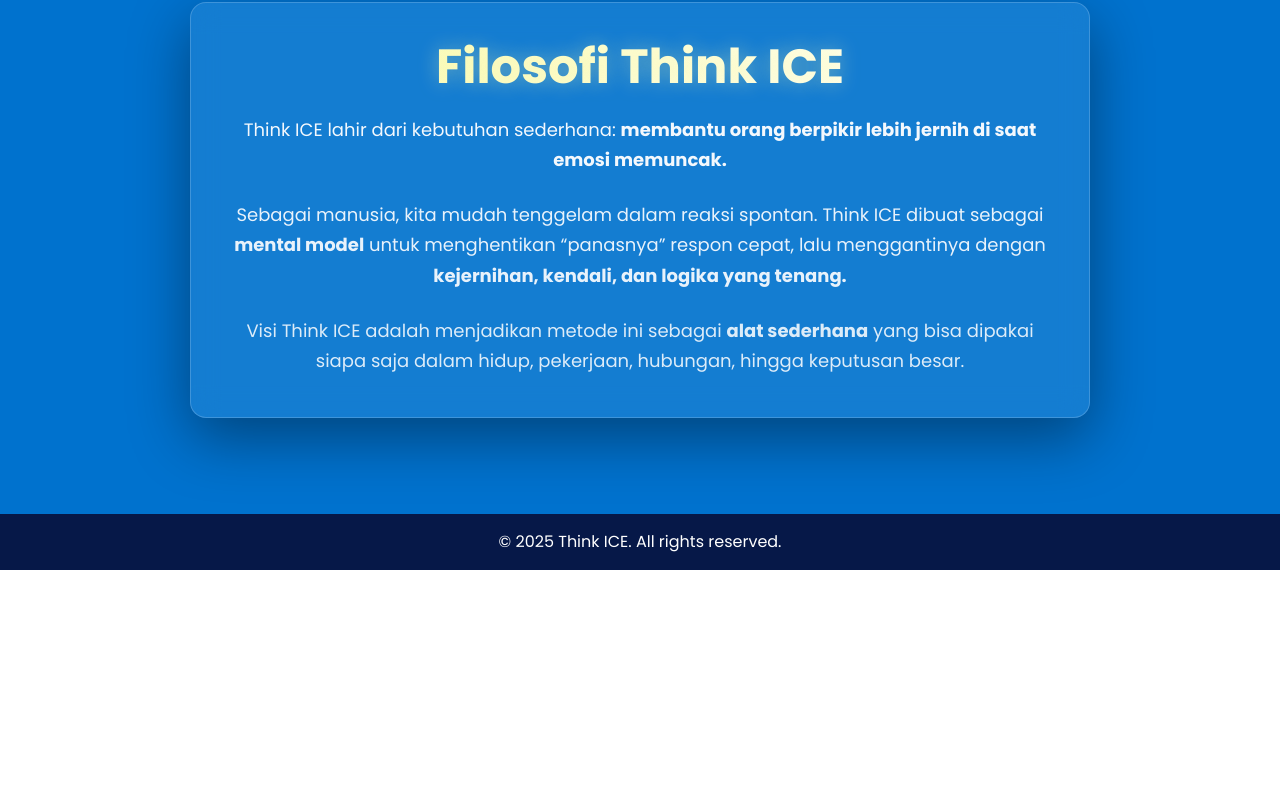
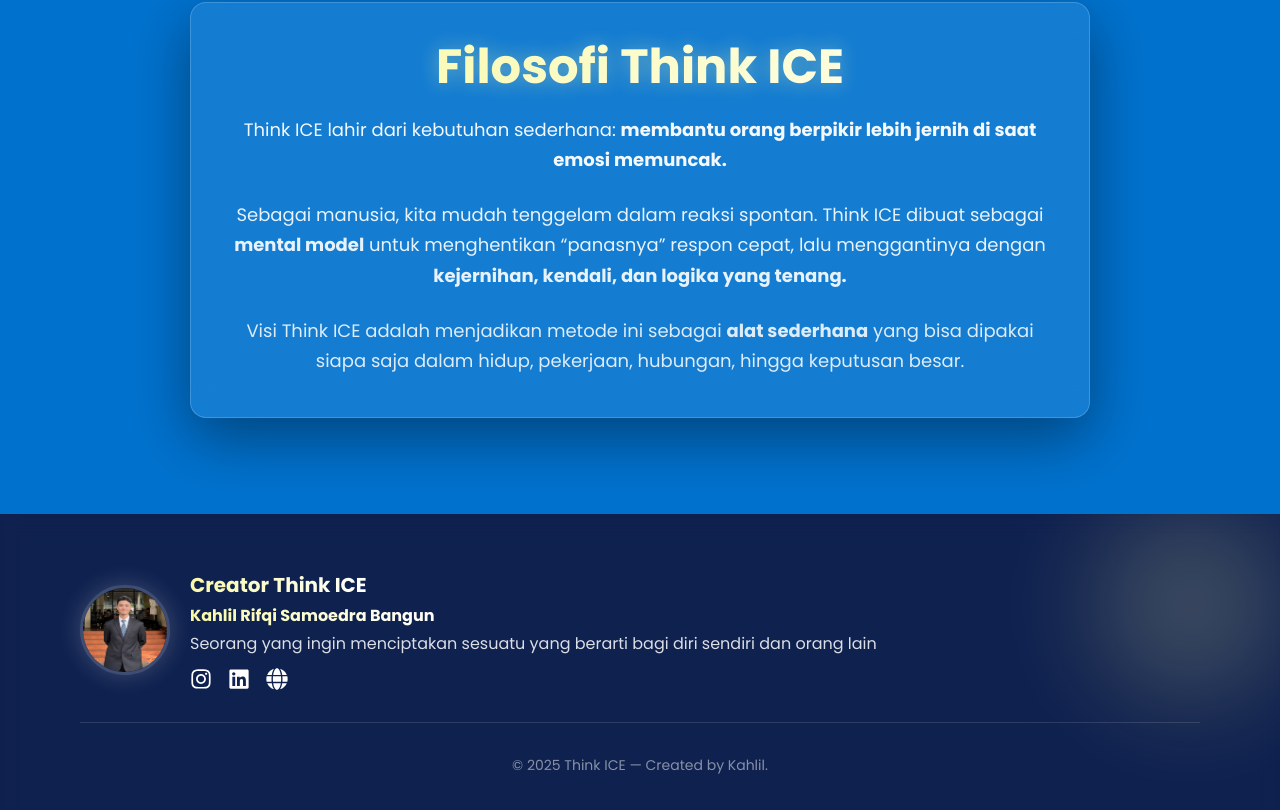
Before and after one commit to SammyBangun/think-ice, a React (Vite) app: page / in a window 1280 px wide. Shown: the part 2950-3760 px from the top of the page. Before the commit the page ends 3520 px from the top, so only its background shows below. Built offline with nearby package versions, Linux system fonts and the light colour scheme.

Commit message:
Enhance layout in footer section

```diff
--- a/src/components/Footer.jsx
+++ b/src/components/Footer.jsx
@@ -1,9 +1,115 @@
-import { Box, Text } from "@chakra-ui/react";
+import {
+    Box,
+    Flex,
+    Text,
+    Image,
+    Link,
+    VStack,
+    HStack,
+    Divider,
+} from "@chakra-ui/react";
+import { FaInstagram, FaLinkedin, FaGlobe } from "react-icons/fa";
+import FotoProfil from "../assets/Kahlil-cropped.png";
 
 export default function Footer() {
     return (
-        <Box bg="thinkICE.navy" p={4} color="white" textAlign="center">
-            <Text>&copy; {new Date().getFullYear()} Think ICE. All rights reserved.</Text>
+        <Box
+            bg="thinkICE.navy"
+            color="white"
+            py={14}
+            px={{ base: 6, md: 20 }}
+            position="relative"
+            overflow="hidden"
+        >
+            <Box
+                position="absolute"
+                top="0"
+                left="0"
+                w="100%"
+                h="100%"
+                bg="rgba(255,255,255,0.04)"
+                backdropFilter="blur(10px)"
+                zIndex={0}
+            />
+
+            <Box
+                position="absolute"
+                top="-60px"
+                right="-60px"
+                w="300px"
+                h="300px"
+                bg="radial-gradient(circle, rgba(249,249,167,0.25), transparent 70%)"
+                filter="blur(40px)"
+                zIndex={0}
+            />
+
+            <Flex
+                position="relative"
+                zIndex={2}
+                direction={{ base: "column", md: "row" }}
+                justify="space-between"
+                align={{ base: "center", md: "flex-start" }}
+                gap={10}
+            >
+                <Flex
+                    direction="row"
+                    align="center"
+                    gap={5}
+                >
+                    <Image
+                        src={FotoProfil}
+                        alt="Creator Photo"
+                        boxSize="90px"
+                        borderRadius="full"
+                        border="3px solid rgba(255,255,255,0.2)"
+                        boxShadow="0 0 25px rgba(255,255,255,0.2)"
+                    />
+
+                    <VStack align="start" spacing={1}>
+                        <Text
+                            fontSize="xl"
+                            fontWeight="bold"
+                            bgGradient="linear(to-r, thinkICE.iceYellow, white)"
+                            bgClip="text"
+                        >
+                            Creator Think ICE
+                        </Text>
+                        <Text
+                            fontSize="l"
+                            fontWeight="bold"
+                            bgGradient="linear(to-r, thinkICE.iceYellow, white)"
+                            bgClip="text"
+                        >
+                            Kahlil Rifqi Samoedra Bangun
+                        </Text>
+                        <Text fontSize="md" opacity={0.85}>
+                            Seorang yang ingin menciptakan sesuatu yang berarti bagi diri sendiri dan orang lain
+                        </Text>
+
+                        <HStack spacing={4} mt={2}>
+                            <Link href="https://instagram.com/kahlilrifqi9" isExternal>
+                                <FaInstagram size={22} />
+                            </Link>
+                            <Link href="https://www.linkedin.com/in/kahlil-bangun-99aa44299/" isExternal>
+                                <FaLinkedin size={22} />
+                            </Link>
+                            <Link href="#" isExternal>
+                                <FaGlobe size={22} />
+                            </Link>
+                        </HStack>
+                    </VStack>
+                </Flex>
+            </Flex>
+
+            <Divider my={8} borderColor="rgba(255,255,255,0.2)" />
+
+            <Text
+                textAlign="center"
+                opacity={0.5}
+                fontSize="sm"
+            >
+                © {new Date().getFullYear()} Think ICE — Created by Kahlil.
+            </Text>
         </Box>
     );
 }
```
Also changed, not shown: src/assets/Kahlil-cropped-v2.png (added), src/assets/Kahlil-cropped.png (added).
